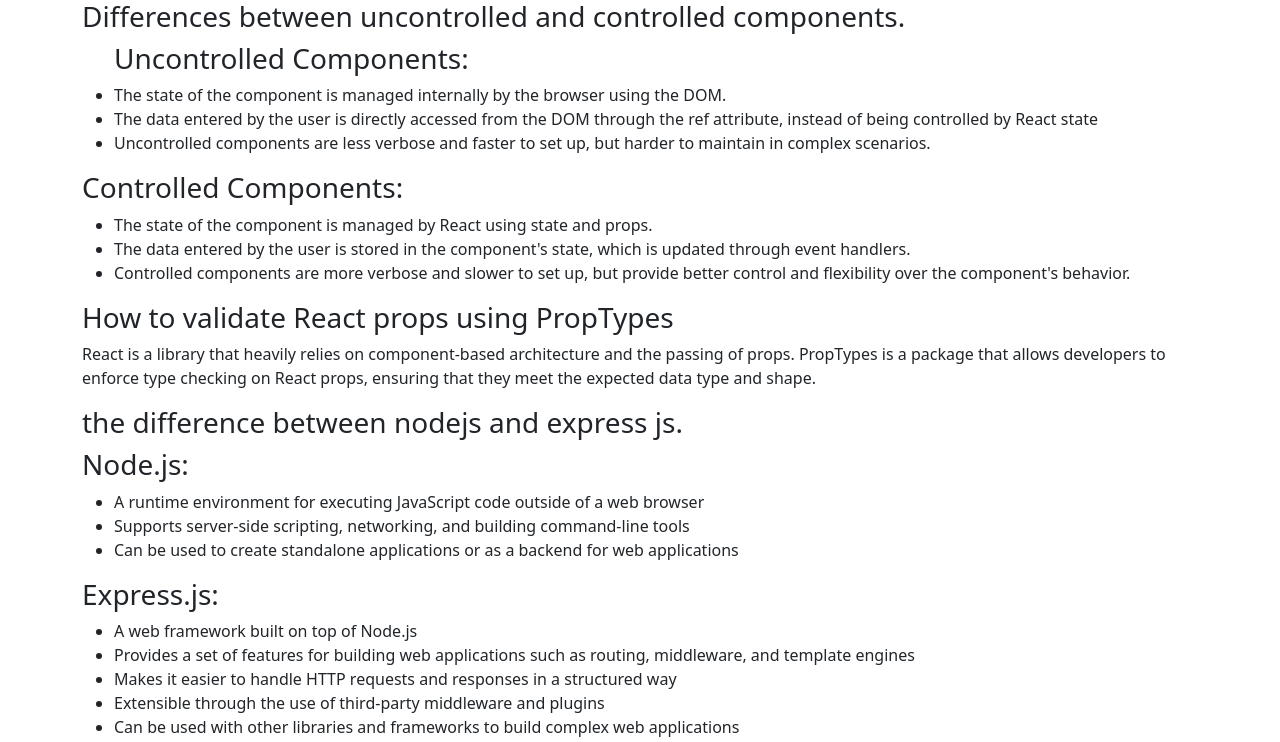
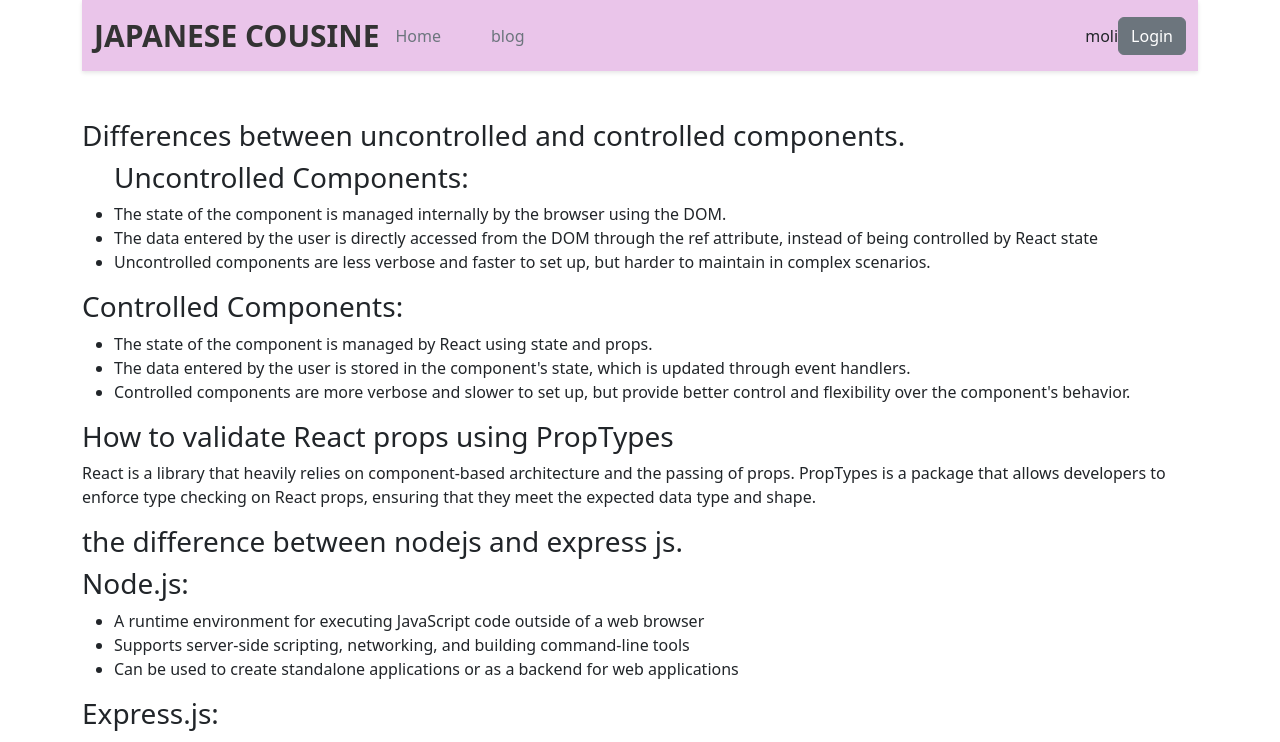
Before and after one commit to UlfathAraIslam/chef-recipe-hunter-client, a React (Vite) app: page /blog in a window 1280 px wide. Shown: the top 742 px of the page. Built offline with nearby package versions, Linux system fonts and the light colour scheme; no server answers.

Commit message:
navigationbar is colored

```diff
--- a/src/layouts/RecipiesLayout.jsx
+++ b/src/layouts/RecipiesLayout.jsx
@@ -1,13 +1,13 @@
 import React from 'react';
-import Header from '../pages/Shared/Header/Header';
 import { Container } from 'react-bootstrap';
 import Footer from '../pages/Shared/Footer/Footer';
 import Recipies from '../pages/Recipies/Recipies/Recipies';
+import Navigationbar from '../pages/Shared/Navigationbar/Navigationbar';
 
 const RecipiesLayout = () => {
     return (
         <div>
-            <Header></Header>
+            <Navigationbar></Navigationbar>
             <Container>
                 <Recipies></Recipies>
             </Container>
--- a/src/pages/Blog/Blog.jsx
+++ b/src/pages/Blog/Blog.jsx
@@ -1,8 +1,12 @@
 import React from 'react';
+import Navigationbar from '../Shared/Navigationbar/Navigationbar';
+import Footer from '../Shared/Footer/Footer';
 
 const Blog = () => {
     return (
         <div className='container'>
+            <Navigationbar></Navigationbar>
+            <div className='mt-5'>
             <div>
                 <h3>Differences between uncontrolled and controlled components.</h3>
                 <p>
@@ -65,6 +69,8 @@
                     Creating a custom hook can help you to organize your code better, make it easier to test, and reduce code duplication.
                 </p>
             </div>
+            </div>
+            <Footer/>
         </div>
     );
 };
--- /dev/null
+++ b/src/pages/Shared/Navigationbar/Navigationbar.css
@@ -0,0 +1,4 @@
+.navbar {
+    background-color: rgba(221, 160, 221, 0.606); /* change the background color */
+    box-shadow: 0 2px 4px rgba(0, 0, 0, 0.1); /* add a box shadow */
+  }
--- a/src/pages/Shared/Navigationbar/Navigationbar.jsx
+++ b/src/pages/Shared/Navigationbar/Navigationbar.jsx
@@ -2,12 +2,13 @@
 import { Button, Container, Nav, Navbar } from 'react-bootstrap';
 import { Link } from 'react-router-dom';
 import { AuthContext } from '../../../providers/AuthProvider';
+import './Navigationbar.css';
 
 const Navigationbar = () => {
     const { user } = useContext(AuthContext);
     return (
-        <div>
-            <Navbar collapseOnSelect expand="lg" variant="light">
+        <>
+            <Navbar collapseOnSelect expand="lg" className='navbar'>
                 <Container>
                     <Navbar.Brand className='brand-name'>Japanese cousine</Navbar.Brand>
                     <Navbar.Toggle aria-controls="responsive-navbar-nav" />
@@ -21,7 +22,7 @@
                     </Navbar.Collapse>
                 </Container>
             </Navbar>
-        </div>
+        </>
     );
 };
 
```
Also changed, not shown: src/layouts/Main.jsx (+1 -41 lines).
